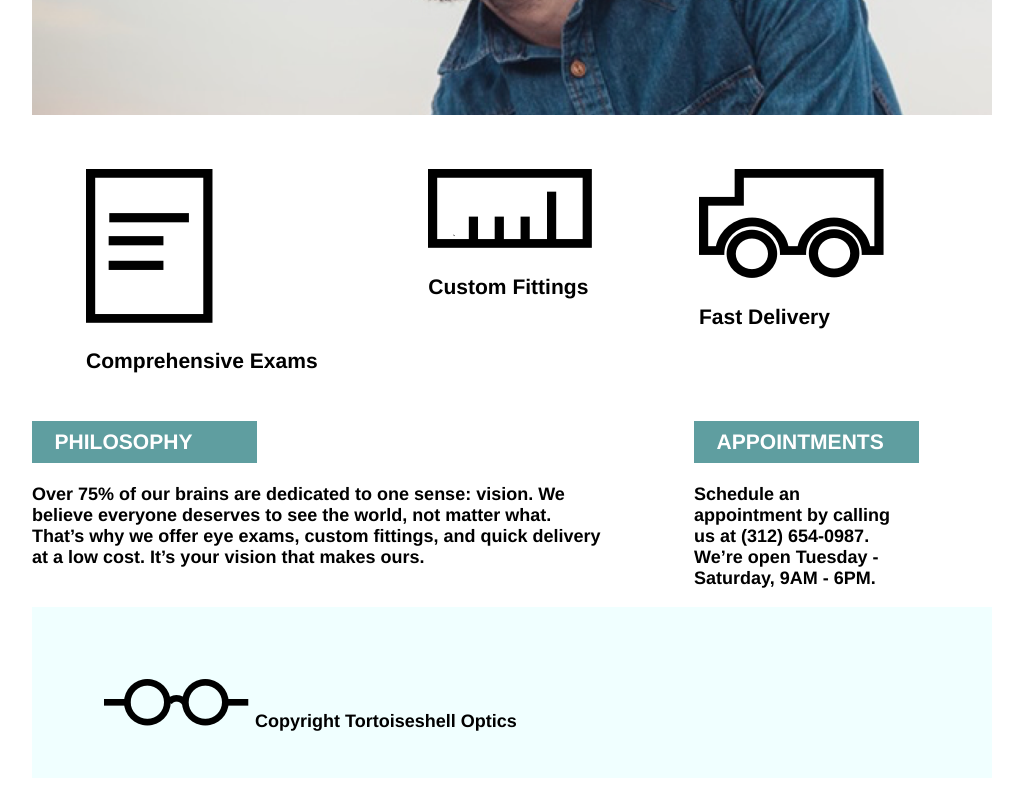
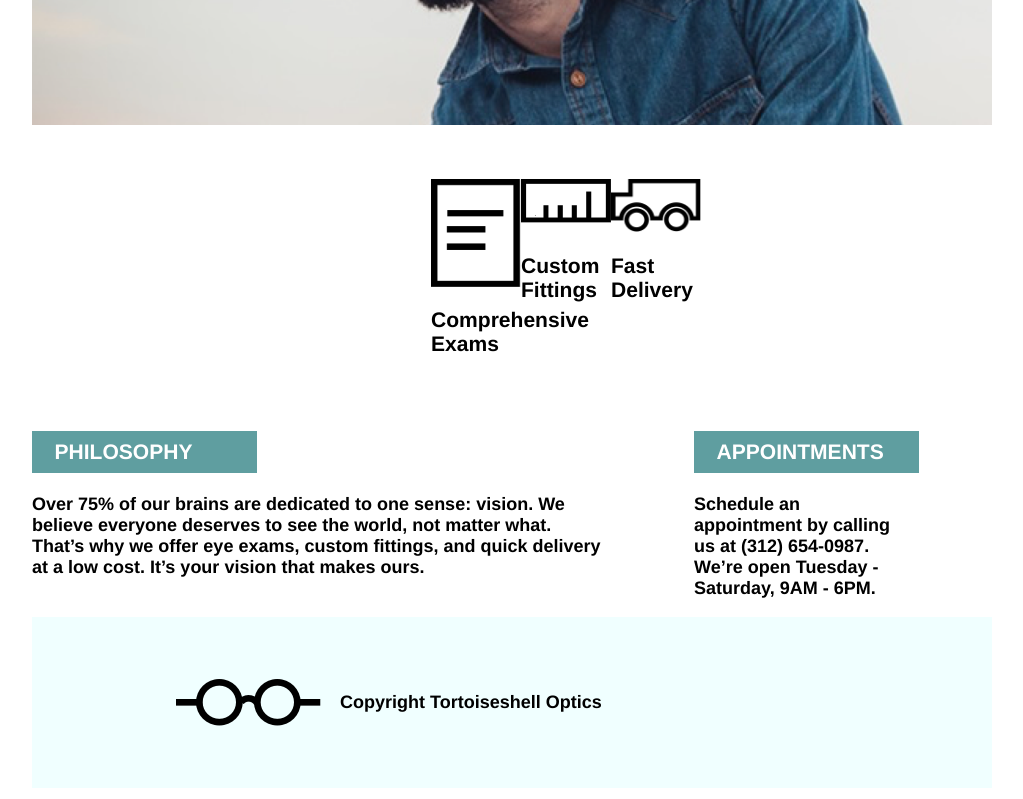
Before and after one commit to JennyLCarpenter/Tortoiseshell, a plain HTML site: page index.html in a window 1280 px wide. Shown: the part 433-1232 px from the top of the page, without its empty margins (128-1151 px from the left). Drawn offline with Linux system fonts and the light colour scheme.

Commit message:
Further work.

```diff
--- a/index.html
+++ b/index.html
@@ -8,7 +8,8 @@
   <body>
 
     <div class='container'>
-        <div class='header'>
+      <div class='header'>
+        <!-- <div class='header'> -->
           <div class='topbanner'>
               <img src= "./resources/images/logo-white.png"/>
               <span>Tortoiseshell Optics</span>
--- a/resources/styles/style.css
+++ b/resources/styles/style.css
@@ -4,7 +4,10 @@ html {font-family: Helvetica;
     }
 .header {background-image: url("../images/glasses-bg.png");
          height: 30rem;
+         /*display: flex;
+         background-position: center;*/
          background-size: cover;
+         width: 100%
        }
 .header span {color: white;
                   padding-right: 1rem;
@@ -13,8 +16,8 @@ html {font-family: Helvetica;
                   height: 1.5rem;
 }
 .topbanner {background: cadetblue;
-      display: inline-flex;
-      justify-content: space-between;
+      display: flex;
+      align-items: center;
       margin-top: 1rem;
       width: 100%;
       }
@@ -24,7 +27,6 @@ html {font-family: Helvetica;
                 padding-top: 1rem;
                 padding-bottom: 1rem;
                 height: 1.5rem;
-
           }
 .navmenu li {list-style-type: none;
              color: white;
@@ -43,16 +45,24 @@ html {font-family: Helvetica;
 }
 .midsectionnav {display: flex;
                 margin: 3rem;
-                justify-content: space-between;
+                justify-content: center;
                 height: 8rem;
+                width: 960px;
+                align-items: center;
 }
 
-.midsectionnav img .paper {width: 3.5rem;
-}
-.midsectionnav img .ruler {width: 5rem;
+.feature {width: 5rem;
+          height: 8rem;
+          display: flex;
+          flex-direction: column;
+          /*align-items: center;
+          text-align: center;*/
+          justify-content: space-between;
+
 }
 .midsectionnav h3 {margin-right: 6rem;
-                  align-items: center;
+                  /*align-items: center;
+                  text-align: center;*/
 }
 .introheading {display: flex;
                color: white;
@@ -73,7 +83,12 @@ html {font-family: Helvetica;
 footer {background-color: azure;
         padding: 4rem 1rem 4rem 4rem;
         height: 1.5rem;
+        display: flex;
+        align-items: center;
       }
-footer img {
+footer img {padding-top: 4rem;
+            padding-right: 1rem;
+            padding-bottom: 4rem;
+            padding-left: 4rem;
 
 }
```
